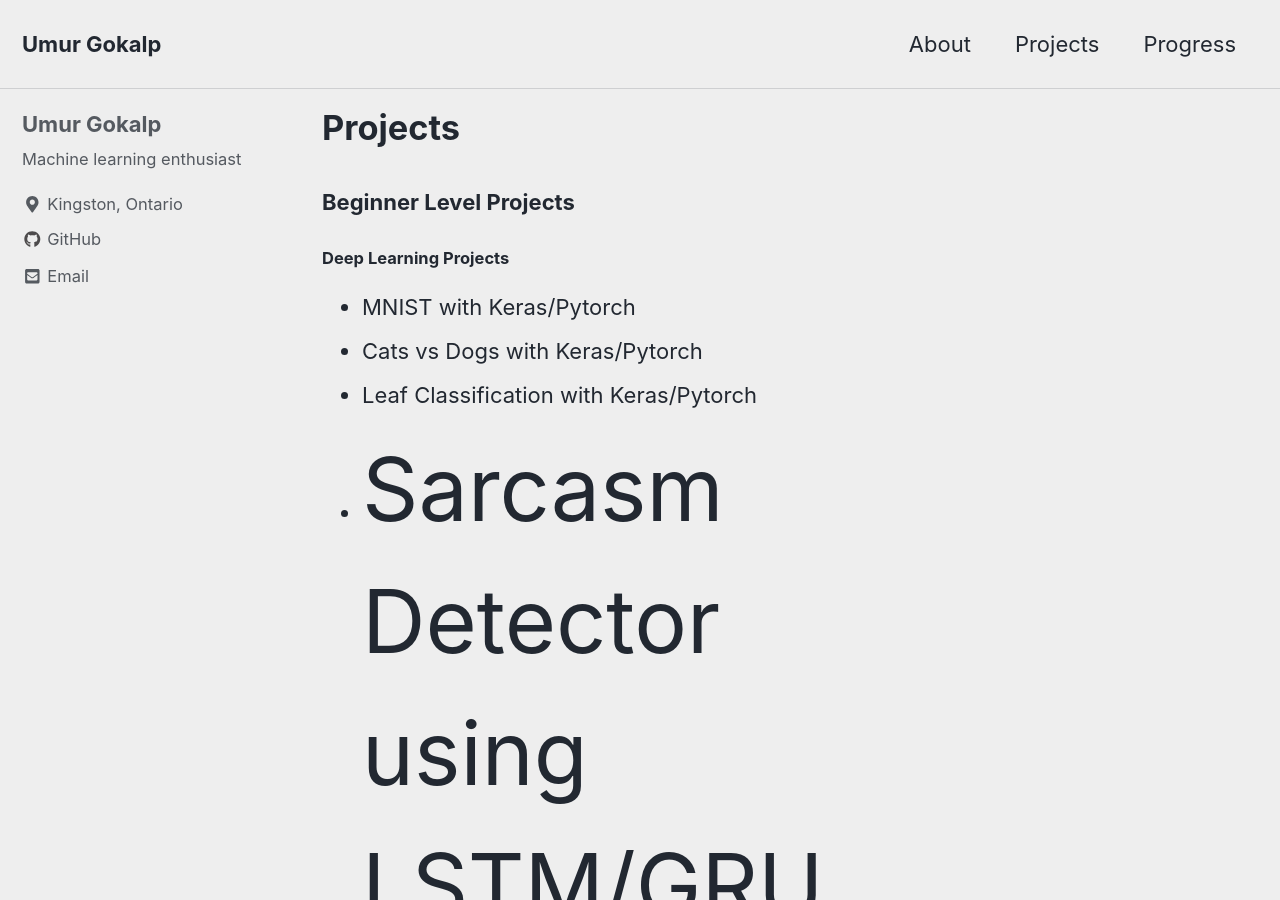
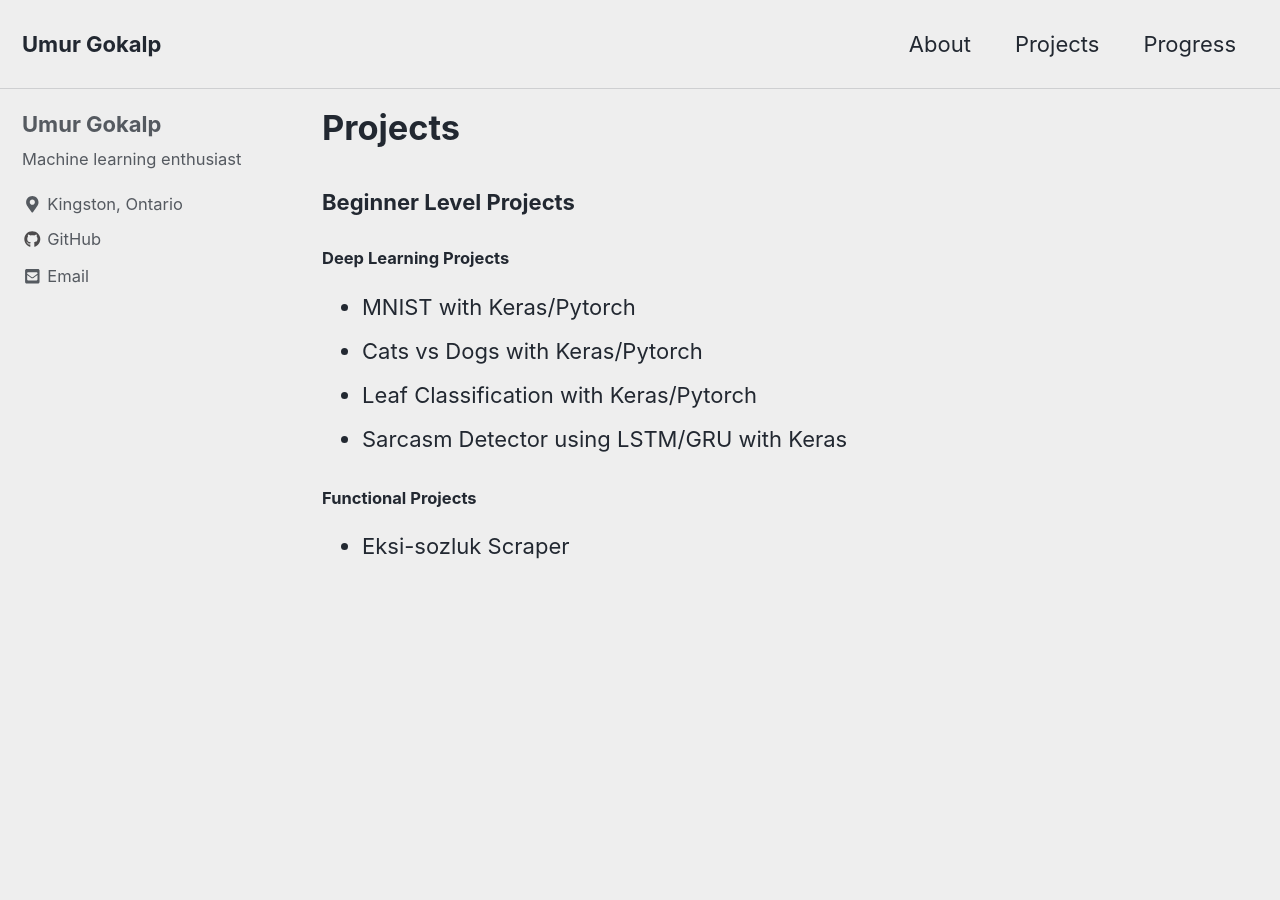
Before and after one commit to uGokalp/ugokalp.github.io-Old, a Jekyll site: the page built from _pages/projects.md, in a window 1280 px wide and 900 px high. Built offline with Jekyll 4.4.1, drawn with Linux system fonts in a browser that asks for light colours; cached includes are drawn as plain includes; nearby versions of some CDN libraries.

Commit message:
Update projects.md

```diff
--- a/_pages/projects.md
+++ b/_pages/projects.md
@@ -12,7 +12,7 @@ author_profile: true
 - MNIST with Keras/Pytorch
 - Cats vs Dogs with Keras/Pytorch
 - Leaf Classification with Keras/Pytorch
-- <span style="font-size:4em;"> Sarcasm Detector using LSTM/GRU with Keras</span>
+- <span style="font-size:6;"> Sarcasm Detector using LSTM/GRU with Keras</span>
 
 
 #### Functional Projects
```
